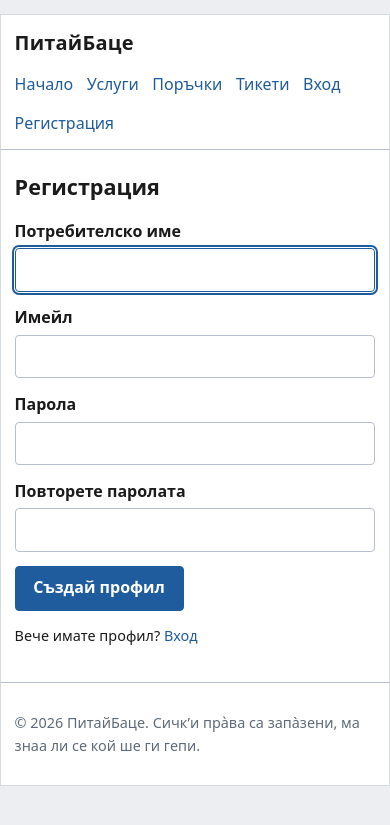
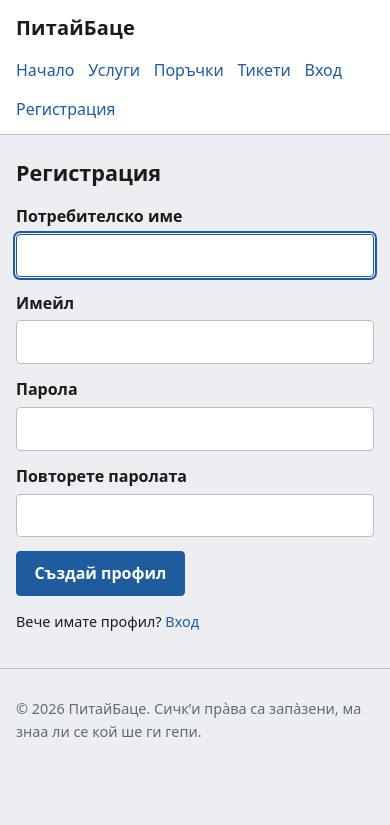
Before and after one commit to Gogo2204/PitayBatse, a Django app: page /accounts/register/ in a window 390 px wide. Shown: the top 825 px of the page. Run offline with Django 5.2, Linux system fonts and the light colour scheme.

Commit message:
Make the layout span the full page width

```diff
--- a/static/css/style.css
+++ b/static/css/style.css
@@ -52,11 +52,8 @@ h2 {
 .site-header,
 .site-main,
 .site-footer {
-    max-width: var(--max-width);
-    margin: 0 auto;
-    background: var(--color-bg);
-    border-left: 1px solid var(--color-border);
-    border-right: 1px solid var(--color-border);
+    padding-left: 2rem;
+    padding-right: 2rem;
 }
 
 .site-header {
@@ -65,9 +62,9 @@ h2 {
     justify-content: space-between;
     flex-wrap: wrap;
     gap: var(--space);
-    padding: 0.75rem var(--space);
-    margin-top: var(--space);
-    border-top: 1px solid var(--color-border);
+    padding-top: 0.75rem;
+    padding-bottom: 0.75rem;
+    background: var(--color-bg);
     border-bottom: 1px solid var(--color-border-strong);
 }
 
@@ -89,15 +86,15 @@ h2 {
 }
 
 .site-main {
-    padding: calc(var(--space) * 1.5) var(--space);
+    padding-top: calc(var(--space) * 1.5);
+    padding-bottom: calc(var(--space) * 1.5);
     min-height: 60vh;
 }
 
 .site-footer {
-    padding: var(--space);
-    margin-bottom: var(--space);
+    padding-top: var(--space);
+    padding-bottom: var(--space);
     border-top: 1px solid var(--color-border-strong);
-    border-bottom: 1px solid var(--color-border);
     color: var(--color-muted);
     font-size: 0.9rem;
 }
@@ -620,6 +617,13 @@ button[type="submit"]:hover {
         --space: 0.85rem;
     }
 
+    .site-header,
+    .site-main,
+    .site-footer {
+        padding-left: 1rem;
+        padding-right: 1rem;
+    }
+
     .site-header {
         flex-direction: column;
         align-items: flex-start;
```
